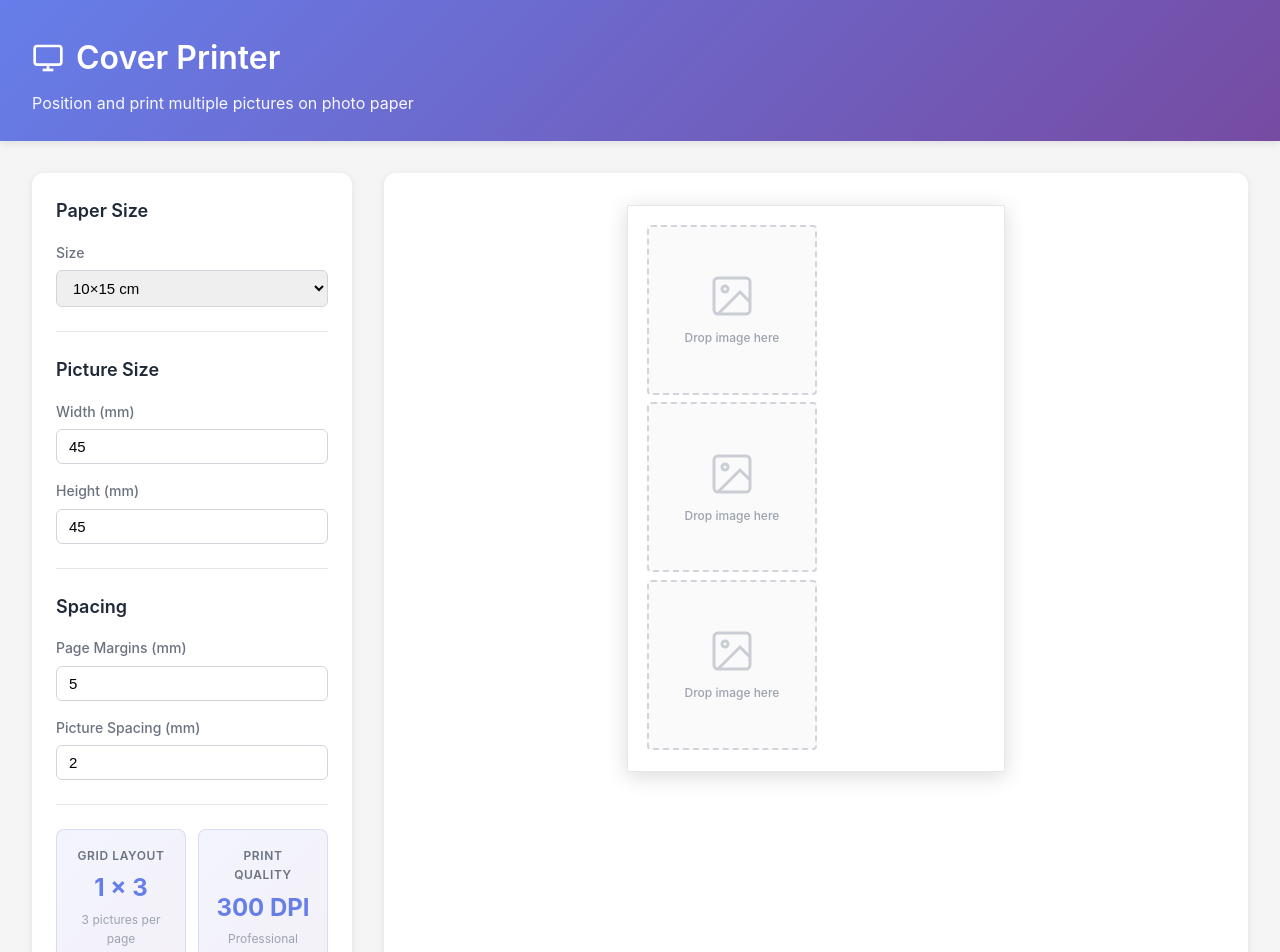
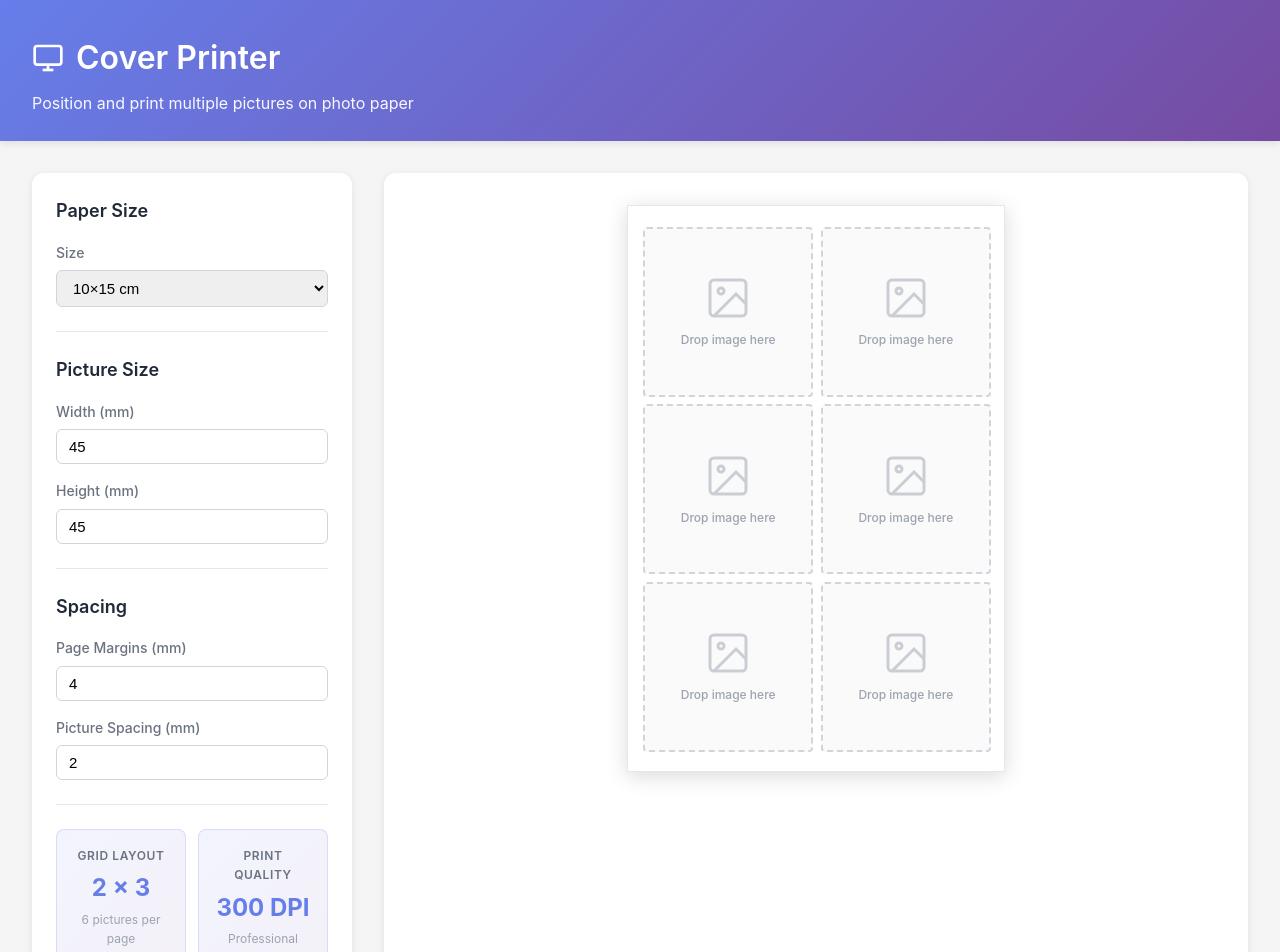
Before and after one commit to guided-traffic/cover-printer, an Angular app: page / in a window 1280 px wide. Shown: the top 952 px of the page. Built offline with nearby package versions, Linux system fonts and the light colour scheme.

Commit message:
fix: wip

```diff
--- a/src/app/app.component.css
+++ b/src/app/app.component.css
@@ -213,12 +213,7 @@
 .grid-container {
   width: 100%;
   height: 100%;
-  display: flex;
-  flex-wrap: wrap;
-  align-content: flex-start;
-  justify-content: flex-start;
-  padding: 5mm;
-  gap: 2mm;
+  position: relative;
 }
 
 /* Placeholders */
@@ -231,7 +226,7 @@
   justify-content: center;
   transition: all 0.2s ease;
   cursor: pointer;
-  position: relative;
+  position: absolute;
   overflow: hidden;
 }
 
--- a/src/app/app.component.html
+++ b/src/app/app.component.html
@@ -119,6 +119,8 @@
               class="placeholder"
               [style.width.mm]="pictureWidth"
               [style.height.mm]="pictureHeight"
+              [style.left.mm]="placeholder.left"
+              [style.top.mm]="placeholder.top"
             >
               <div class="placeholder-content">
                 <svg width="48" height="48" viewBox="0 0 24 24" fill="none" stroke="currentColor" stroke-width="1.5">
--- a/src/app/app.component.ts
+++ b/src/app/app.component.ts
@@ -24,13 +24,17 @@ export class AppComponent {
   pictureHeight = 45;
 
   // Spacing in mm
-  margins = 5;
+  margins = 4;
   spacing = 2;
 
   // Calculated grid
   rows = 0;
   columns = 0;
   placeholders: any[] = [];
+
+  // Grid offset for centering (in mm)
+  offsetX = 0;
+  offsetY = 0;
 
   ngOnInit() {
     this.calculateGrid();
@@ -47,29 +51,45 @@ export class AppComponent {
   }
 
   calculateGrid() {
-    // Convert measurements to pixels at 300 DPI (1 cm = 118.11 pixels)
-    const DPI_RATIO = 118.11;
+    // Convert all measurements to mm for consistency
+    const paperWidthMm = this.selectedPaperSize.width * 10; // cm to mm
+    const paperHeightMm = this.selectedPaperSize.height * 10; // cm to mm
+    const pictureWidthMm = this.pictureWidth;
+    const pictureHeightMm = this.pictureHeight;
+    const marginMm = this.margins;
+    const spacingMm = this.spacing;
 
-    const paperWidthPx = this.selectedPaperSize.width * DPI_RATIO;
-    const paperHeightPx = this.selectedPaperSize.height * DPI_RATIO;
-    const pictureWidthPx = (this.pictureWidth / 10) * DPI_RATIO;
-    const pictureHeightPx = (this.pictureHeight / 10) * DPI_RATIO;
-    const marginPx = (this.margins / 10) * DPI_RATIO;
-    const spacingPx = (this.spacing / 10) * DPI_RATIO;
-
-    // Calculate available space
-    const availableWidth = paperWidthPx - (2 * marginPx);
-    const availableHeight = paperHeightPx - (2 * marginPx);
+    // Calculate available space (subtracting margins from both sides)
+    const availableWidth = paperWidthMm - (2 * marginMm);
+    const availableHeight = paperHeightMm - (2 * marginMm);
 
     // Calculate how many pictures fit
-    this.columns = Math.floor((availableWidth + spacingPx) / (pictureWidthPx + spacingPx));
-    this.rows = Math.floor((availableHeight + spacingPx) / (pictureHeightPx + spacingPx));
+    // Formula: floor((available + spacing) / (picture + spacing))
+    // The spacing is added to available because the last picture doesn't need spacing after it
+    this.columns = Math.floor((availableWidth + spacingMm) / (pictureWidthMm + spacingMm));
+    this.rows = Math.floor((availableHeight + spacingMm) / (pictureHeightMm + spacingMm));
 
-    // Generate placeholder array
+    // Calculate total grid dimensions (without the trailing spacing)
+    const totalGridWidth = (this.columns * pictureWidthMm) + ((this.columns - 1) * spacingMm);
+    const totalGridHeight = (this.rows * pictureHeightMm) + ((this.rows - 1) * spacingMm);
+
+    // Center the grid within available space
+    this.offsetX = marginMm + (availableWidth - totalGridWidth) / 2;
+    this.offsetY = marginMm + (availableHeight - totalGridHeight) / 2;
+
+    // Generate placeholder array with position information
     const totalPlaceholders = this.rows * this.columns;
-    this.placeholders = Array(totalPlaceholders).fill(null).map((_, index) => ({
-      id: index,
-      image: null
-    }));
+    this.placeholders = Array(totalPlaceholders).fill(null).map((_, index) => {
+      const row = Math.floor(index / this.columns);
+      const col = index % this.columns;
+
+      return {
+        id: index,
+        image: null,
+        // Calculate position in mm
+        left: this.offsetX + (col * (pictureWidthMm + spacingMm)),
+        top: this.offsetY + (row * (pictureHeightMm + spacingMm))
+      };
+    });
   }
 }
```
Also changed, not shown: 1 other file (tests, documents, lock files or other folders).
